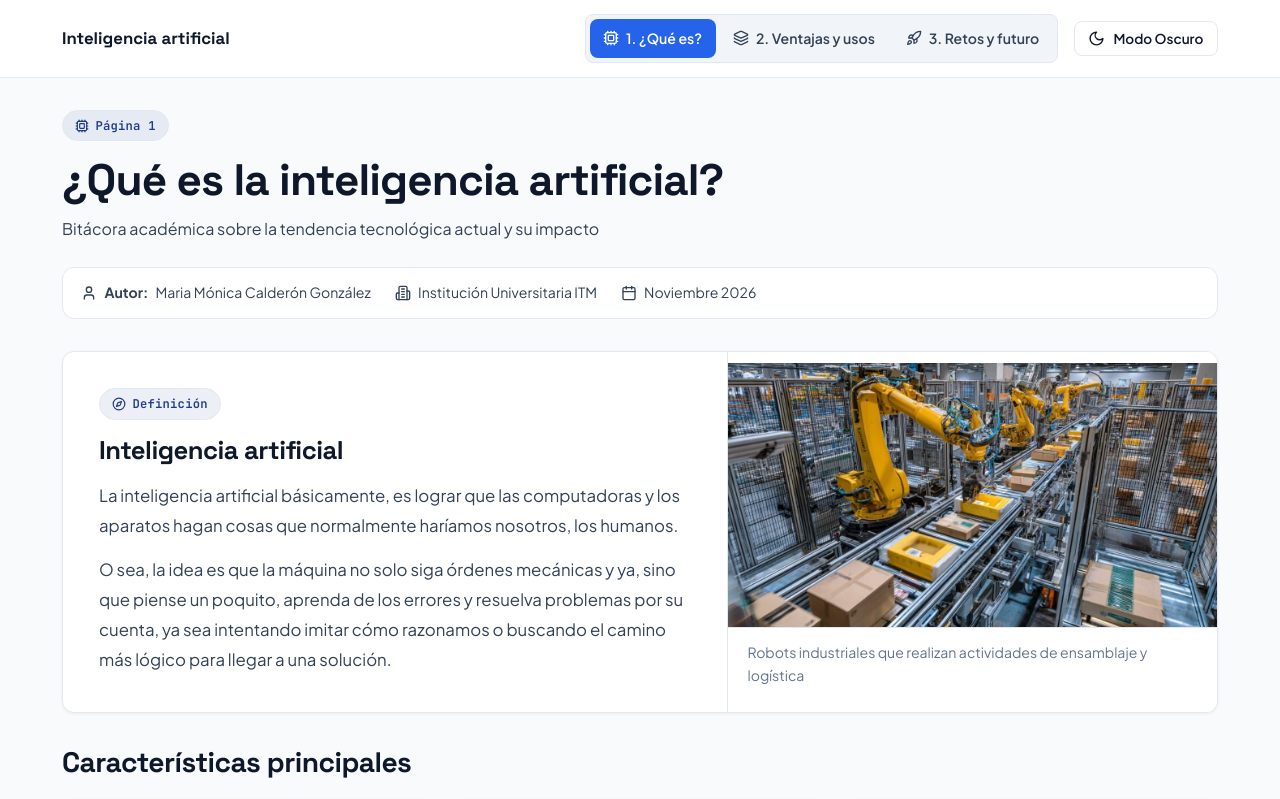
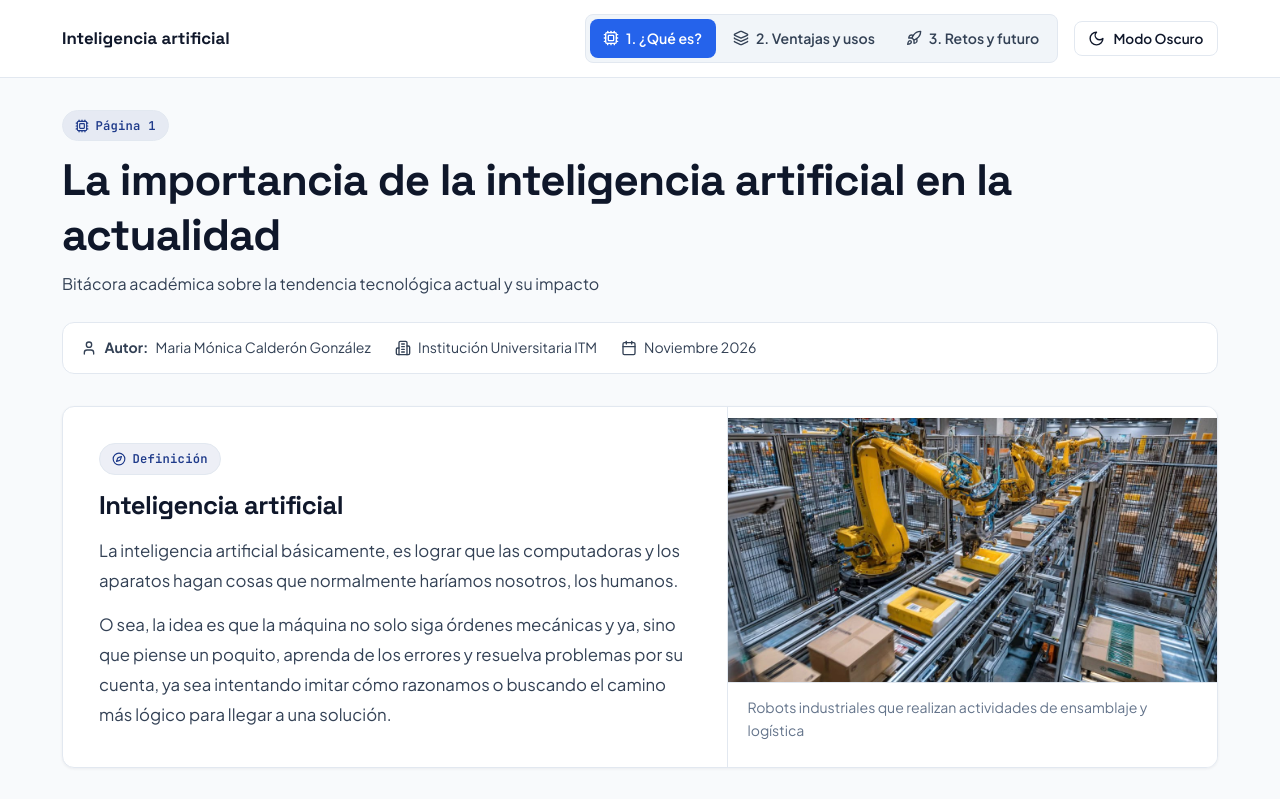
Before and after one commit to Camilin2718/Blog, a React (Vite) app: page / in a window 1280 px wide. Shown: the top 799 px of the page. Built offline with nearby package versions, Linux system fonts and the light colour scheme.

Commit message:
feat: cambios

```diff
--- a/src/data/blogContent.js
+++ b/src/data/blogContent.js
@@ -19,7 +19,7 @@ export const blogContent = {
   // 1. ¿Qué es la inteligencia artificial?
   page1WhatIs: {
     badge: 'Página 1',
-    title: '¿Qué es la inteligencia artificial?',
+    title: 'La importancia de la inteligencia artificial en la actualidad',
     subtitle: 'Fundamentos, características esenciales y relevancia contemporánea.',
     definition:
       'La inteligencia artificial básicamente, es lograr que las computadoras y los aparatos hagan cosas que normalmente haríamos nosotros, los humanos.\n\nO sea, la idea es que la máquina no solo siga órdenes mecánicas y ya, sino que piense un poquito, aprenda de los errores y resuelva problemas por su cuenta, ya sea intentando imitar cómo razonamos o buscando el camino más lógico para llegar a una solución.',
--- a/src/pages/WhatIsPage.jsx
+++ b/src/pages/WhatIsPage.jsx
@@ -12,7 +12,7 @@ export function WhatIsPage() {
       <PageHeader
         badge={page1WhatIs.badge}
         icon={Cpu}
-        title="¿Qué es la inteligencia artificial?"
+        title="La importancia de la inteligencia artificial en la actualidad"
         subtitle={blogMeta.blogSubtitle}
       />
 
```
